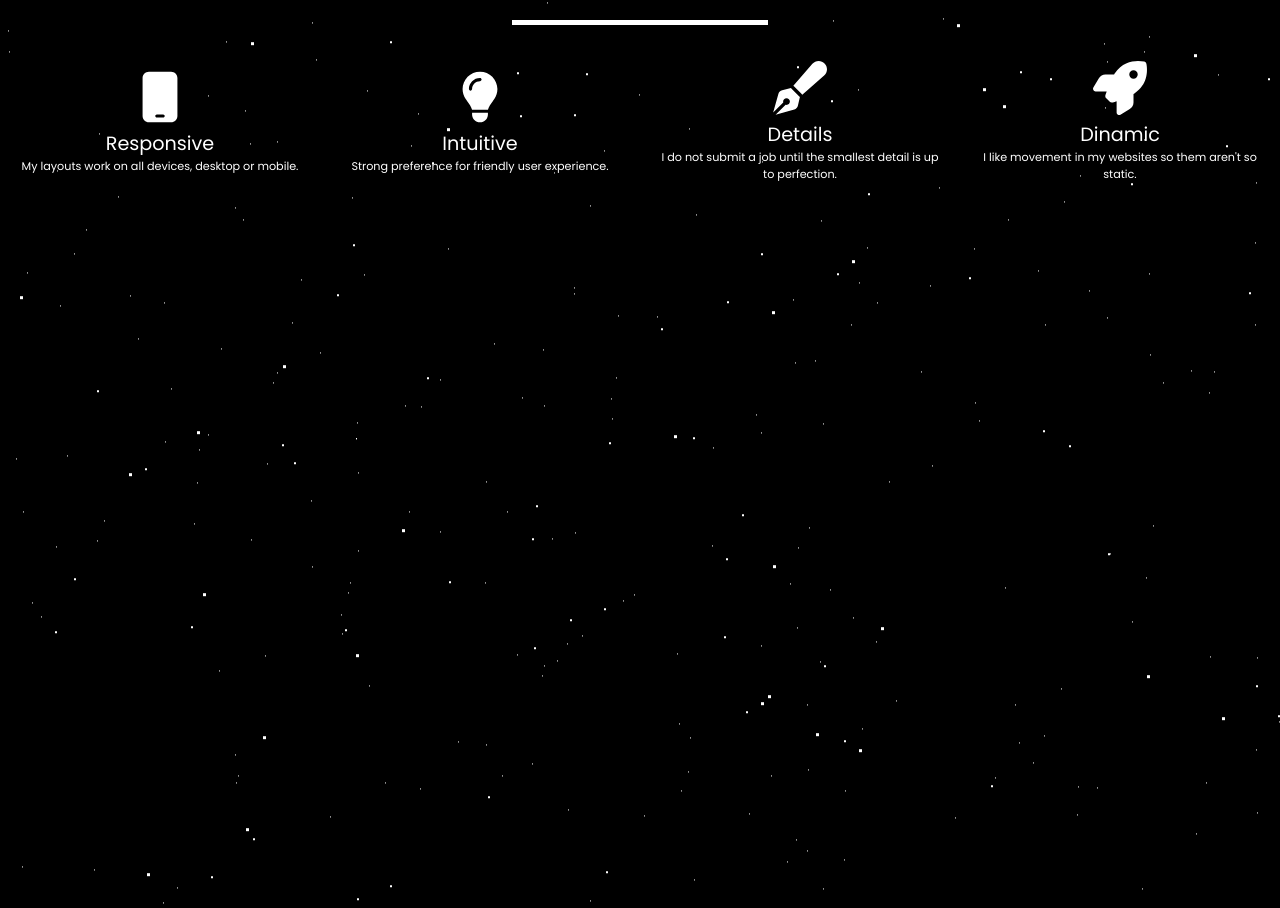
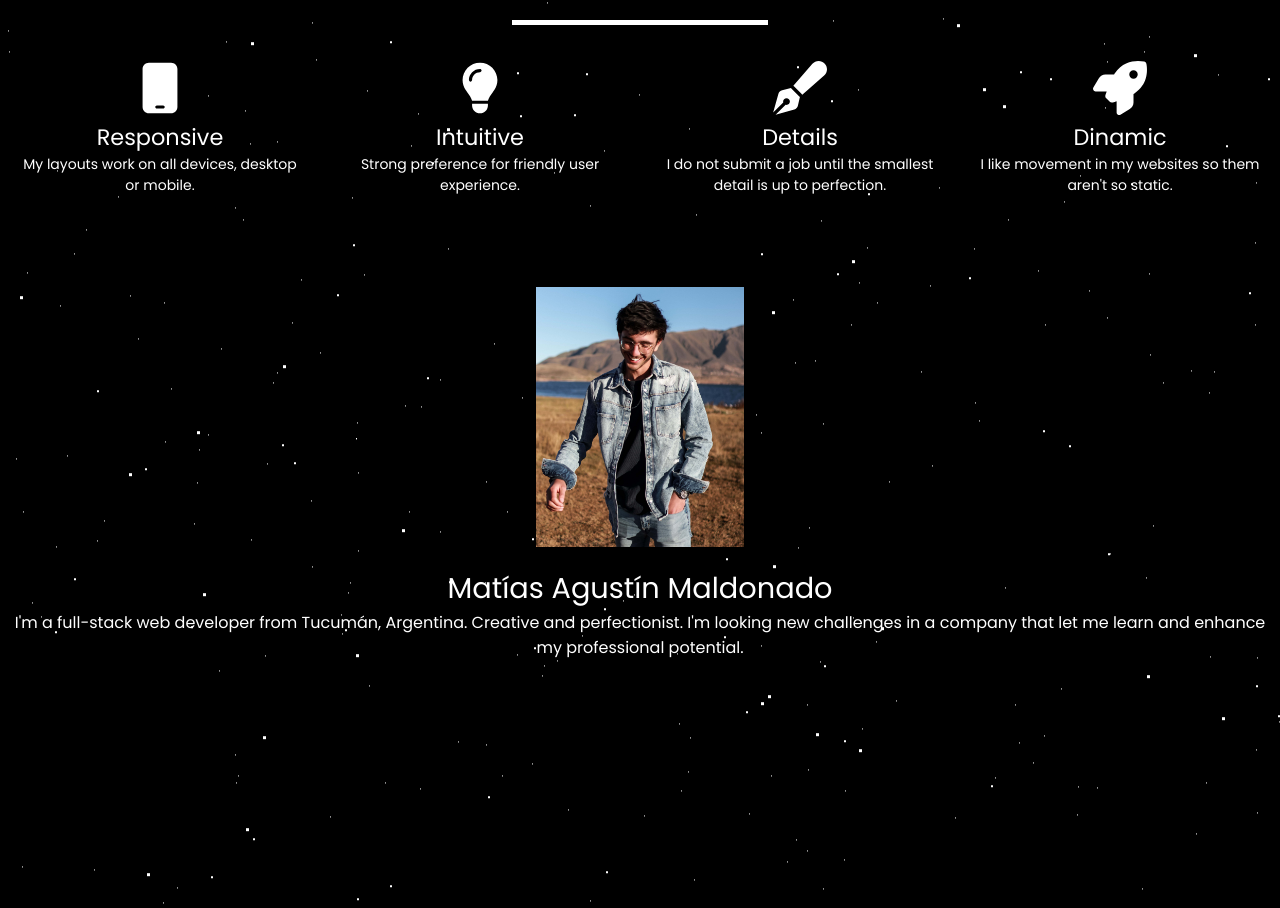
Before and after one commit to maldonadomatias/reactPortfolio, a React (Create React App) app: page / in a window 1280 px wide. Shown: the part 853-1761 px from the top of the page. Built offline with nearby package versions, Linux system fonts and the light colour scheme; a web font is replaced by a local one.

Commit message:
myself section

```diff
--- a/src/App.js
+++ b/src/App.js
@@ -1,6 +1,7 @@
 import About from './components/Layout/About';
 import Banner from './components/Layout/Banner';
 import Navbar from './components/Layout/Navbar';
+import Myself from './components/Layout/Myself';
 import Background from './components/UI/Background';
 import { faMobile } from '@fortawesome/free-solid-svg-icons';
 import { faLightbulb } from '@fortawesome/free-solid-svg-icons';
@@ -42,6 +43,7 @@ function App() {
         <Banner/>
       </header>
       <About items={ABOUT_INFO}/>
+      <Myself/>
       <Background/>
     </div>
   );
--- a/src/components/Layout/AboutCard.module.css
+++ b/src/components/Layout/AboutCard.module.css
@@ -11,7 +11,7 @@
   }
 
   .title{
-    font-size: 1.2rem;
+    font-size: 1.4rem;
     color: #fff;
   }
 
@@ -24,6 +24,6 @@
 
 
   .description{
-    font-size: 0.7rem;
+    font-size: 14px;
     color: #fff;
   }
--- /dev/null
+++ b/src/components/Layout/Myself.js
@@ -0,0 +1,16 @@
+import React from "react";
+import classes from "./Myself.module.css";
+import molpo from "../../assets/molpo.jpeg";
+
+const Myself = () => {
+  return (
+    <div className={classes.myself}>
+      <img className={classes.img} src={molpo} />
+      <p style={{fontSize: '1.8rem'}}>Matías Agustín Maldonado</p>
+      <p>I'm a full-stack web developer from Tucumán, Argentina.
+            Creative and perfectionist. I'm looking new challenges in a company that let me learn and enhance my professional potential.</p>
+    </div>
+  );
+};
+
+export default Myself;
--- /dev/null
+++ b/src/components/Layout/Myself.module.css
@@ -0,0 +1,23 @@
+.myself{
+    display: flex;
+    justify-content: center;
+    align-items: center;
+    flex-direction: column;
+    margin-top: 5vh;
+}
+
+.myself p{
+    color: #fff;
+    text-align: center;
+}
+
+.img{
+    height: 300px;
+    padding: 20px;
+    display: flex;
+    flex-direction: column;
+    justify-content: center;
+    align-items: center;
+    text-align: center;
+    border-radius: 15%;
+}
--- a/src/components/Layout/Navbar.js
+++ b/src/components/Layout/Navbar.js
@@ -1,5 +1,6 @@
 import React, { useState } from "react";
 import classes from "./Navbar.module.css";
+import cv from '../../assets/cv.pdf'
 import {AiOutlineMenu} from 'react-icons/ai'
 
 const Navbar = () => {
@@ -26,7 +27,7 @@ const Navbar = () => {
             </li>
             <li>
               <a
-                href="/images/matiasmaldonado-CV.pdf"
+                href={cv}
                 download="matiasmaldonado-cv"
                 id="cv"
               >
--- a/src/components/UI/Card.js
+++ b/src/components/UI/Card.js
@@ -1,4 +1,5 @@
 import React from 'react';
+import classes from './Card.module.css'
 
 const Card = (props) => {
   return <div className={classes.card}>{props.children}</div>;
--- /dev/null
+++ b/src/components/UI/Card.module.css
@@ -0,0 +1,12 @@
+.card{
+    margin-top: 2rem;
+    width: 300px;
+    height: 500px;
+    background: #FFFCFC;
+    box-shadow: 0px 0px 40px rgba(0, 0, 0, 0.25);
+    display: flex;
+    flex-direction: column;
+    justify-content: flex-start;
+    align-items: center;
+    border-radius: 10px;
+  }
```
Also changed, not shown: src/assets/molpo.jpeg (added), 1 other file (tests, documents, lock files or other folders).
